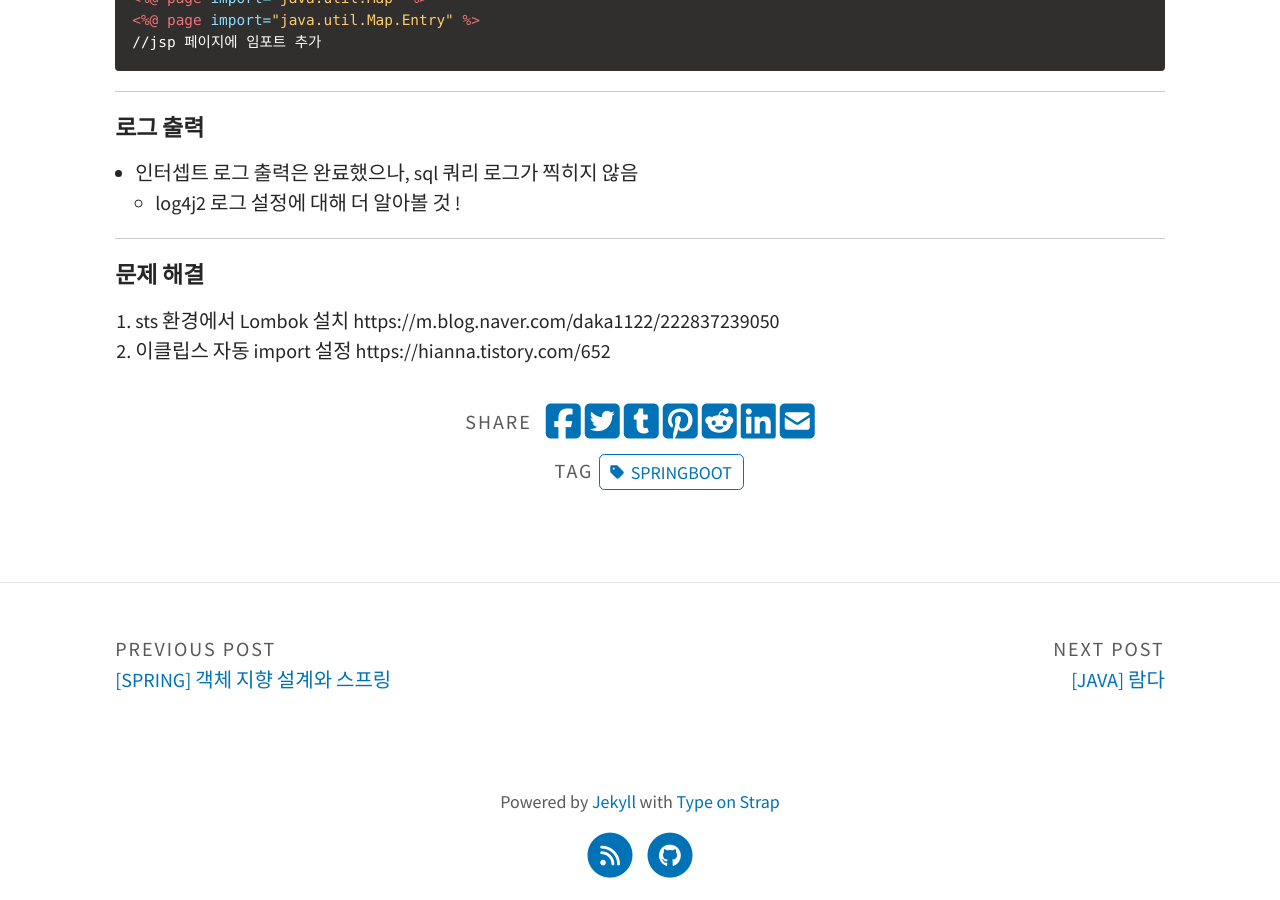
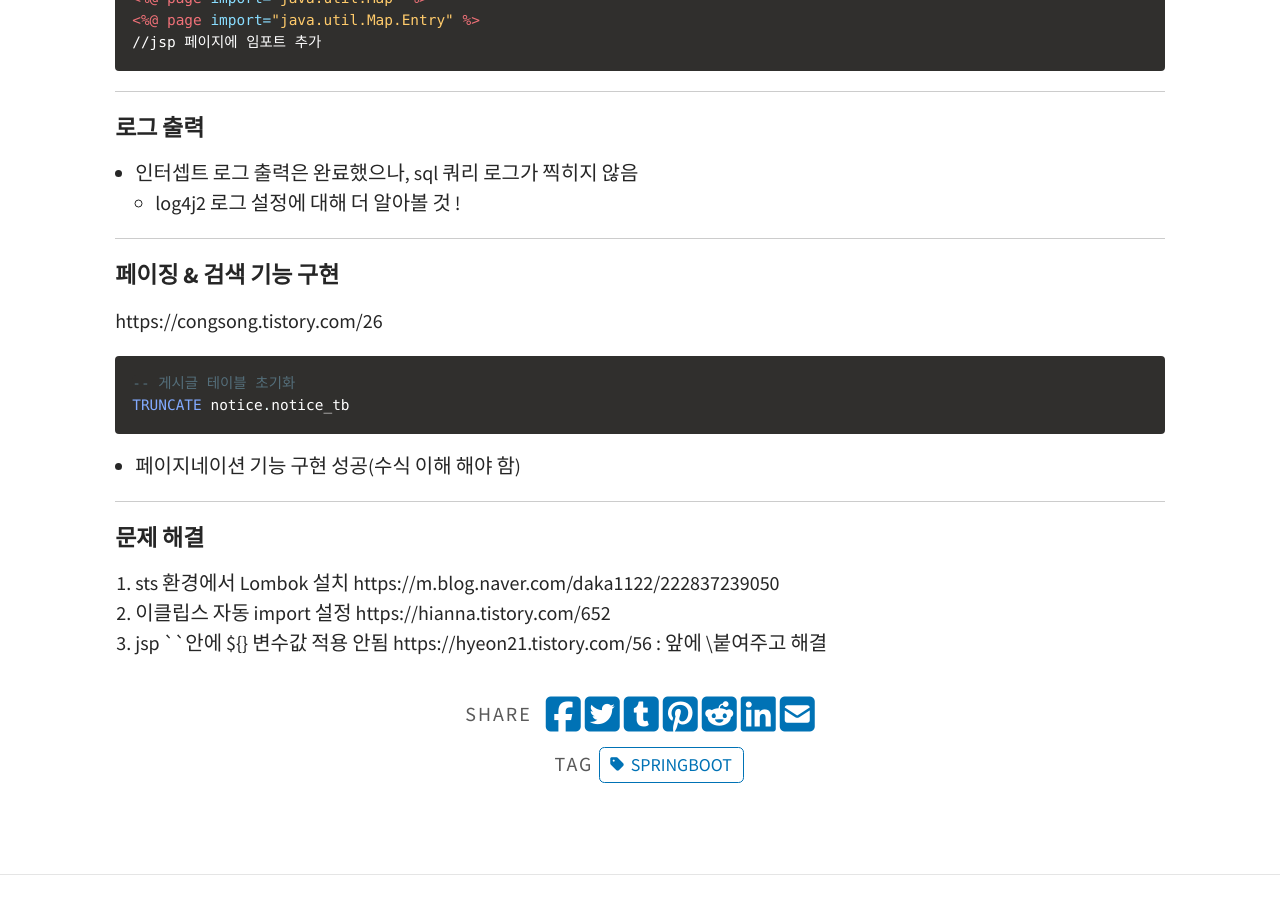
Before and after one commit to shkim00216/shkim00216.github.io, a Jekyll site: the page built from _posts/2024-09-23-springboot-board02.md, in a window 1280 px wide and 900 px high, scrolled down 9784 px. Built offline with Jekyll 4.4.1, drawn with Linux system fonts in a browser that asks for light colours; some web fonts are replaced; a script that is not in the unit is left out.

Commit message:
Update 2024-09-23-springboot-board02.md

````diff
--- a/_posts/2024-09-23-springboot-board02.md
+++ b/_posts/2024-09-23-springboot-board02.md
@@ -456,6 +456,19 @@ fields.forEach((field) => {
 
 ---
 
+#### 페이징 & 검색 기능 구현
+
+https://congsong.tistory.com/26
+
+```sql
+-- 게시글 테이블 초기화
+TRUNCATE notice.notice_tb
+```
+
+- 페이지네이션 기능 구현 성공(수식 이해 해야 함)
+
+---
+
 #### 문제 해결
 
 1. sts 환경에서 Lombok 설치
@@ -465,3 +478,7 @@ fields.forEach((field) => {
 2. 이클립스 자동 import 설정
 
    https://hianna.tistory.com/652
+
+3. jsp ``안에 ${} 변수값 적용 안됨
+
+   https://hyeon21.tistory.com/56 : 앞에 \붙여주고 해결
````
